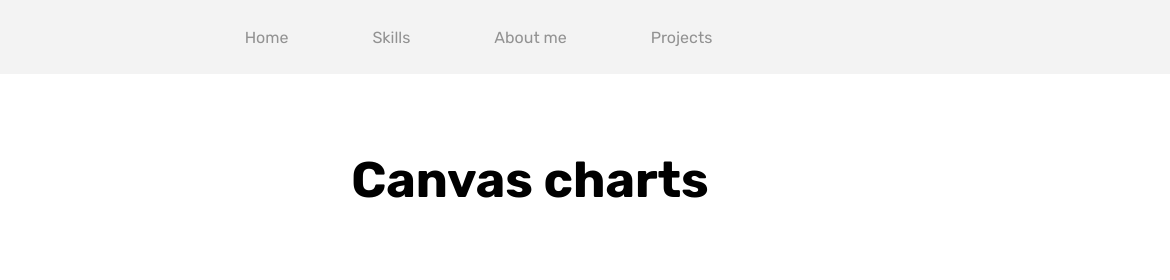
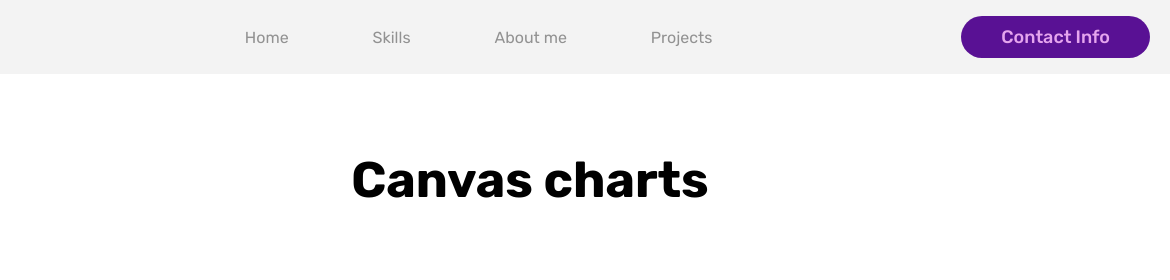
Before and after one commit to EduardoRXD/Portfolio-htmlcssjs, a plain HTML site: page Projects/Charts/index.html in a window 1280 px wide. Shown: the top 280 px of the page, 110-1280 px from the left. Drawn offline with nearby package versions, Linux system fonts and the light colour scheme.

Commit message:
Add files via upload

```diff
--- a/Projects/Charts/index.html
+++ b/Projects/Charts/index.html
@@ -29,6 +29,12 @@
                     <li><a href="../../index.html#Projects">Projects</a></li>
                 </ul>
             </nav>
+
+            <div class="button-contact">
+                <a href="../../index.html#Contact">
+                    <button>Contact Info</button>
+                </a>
+            </div>
         </div>
     </header>
 
--- a/Projects/Charts/style.css
+++ b/Projects/Charts/style.css
@@ -13,9 +13,10 @@ body {
     width: 100%;
     background-color: rgba(243, 243, 243, 0.938);
     color: white;
+    display: flex;
+    justify-content: space-between;
+    align-items: center;
     padding: 0 20px;
-    display: flex;
-    align-items: center;
     position: fixed;
     top: 0;
     z-index: 10;
@@ -34,14 +35,26 @@ header nav.menu a:hover {
     transform: scale(1.1);
 }
 
-header nav.menu {
-    margin: 0 auto;
-    padding-right: 189px;
-}
-
 header nav.menu ul li {
     display: inline-block;
     padding: 0 40px;
+}
+
+header .button-contact button {
+    padding: 10px 40px;
+    font-size: 18px;
+    font-weight: 500;
+    background-color: rgb(89, 17, 148);
+    color: rgb(229, 165, 238);
+    border: 0px;
+    border-radius: 30px;
+    cursor: pointer;
+    transition: .2s ease;
+}
+
+header .button-contact button:hover {
+    box-shadow: 0 0 30px rgba(229, 165, 238, 1);
+    transform: scale(1.1);
 }
 
 section.canvacharts {
```
